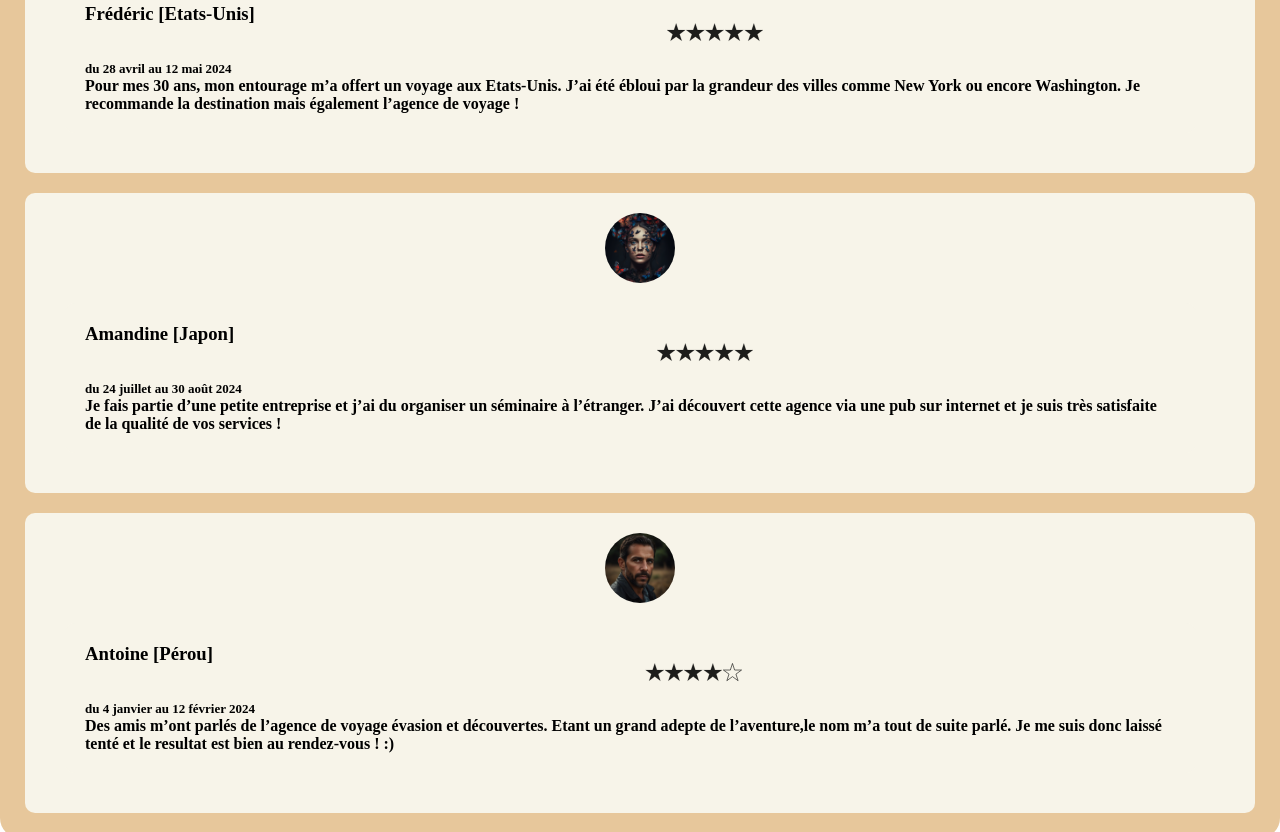
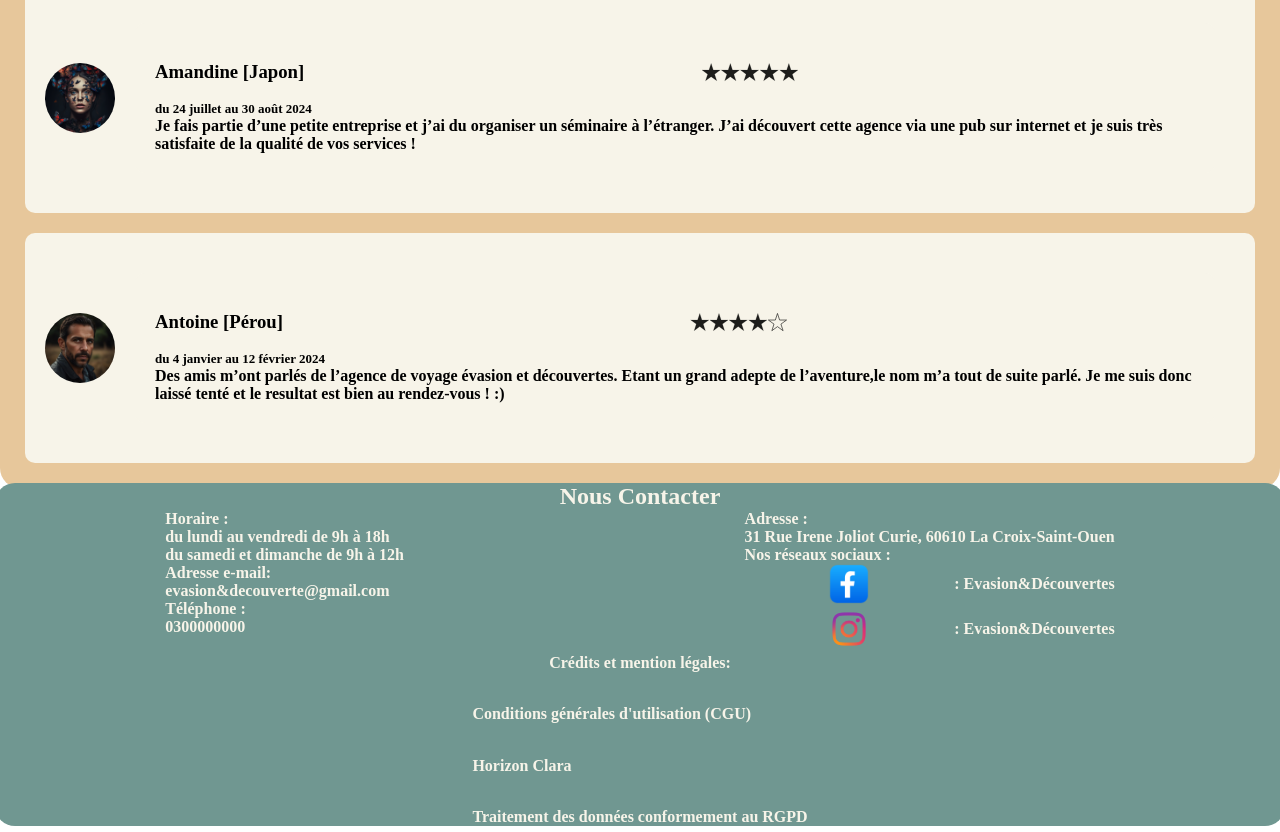
Before and after one commit to JeremyByrdyCheron/projet-groupe-voyage, a plain HTML site: page index.html in a window 1280 px wide. Shown: the part 3965-4797 px from the top of the page. Drawn offline with Linux system fonts and the light colour scheme; a script that the page names is missing.

Commit message:
réglage merge

```diff
--- a/assets/css/style.css
+++ b/assets/css/style.css
@@ -456,7 +456,7 @@ texte courant Open Sans */
   padding: 20px;
   border-radius: 10px;
   display: flex;
-  flex-direction: column;
+  flex-direction: row;
 }
 .commentaire div div {
   width: 100%;
@@ -466,7 +466,7 @@ texte courant Open Sans */
 
 .commentaire h3 {
   display: flex;
-  justify-content: space-between ;
+
   flex-wrap: wrap;
   color: #000000;
 }
@@ -477,7 +477,8 @@ texte courant Open Sans */
 
 .commentaire div h3{
   display: flex;
-  justify-content: space-around;
+  justify-content: space-between;
+  align-items: center;
 }
 
 
@@ -519,8 +520,7 @@ footer {
   color: #f7f4e9;
   border-radius: 20px;
   margin-top: 50px;
-  padding: 20px;
-  margin: auto;
+  margin: -5px;
 }
 
 footer h2 {
```
